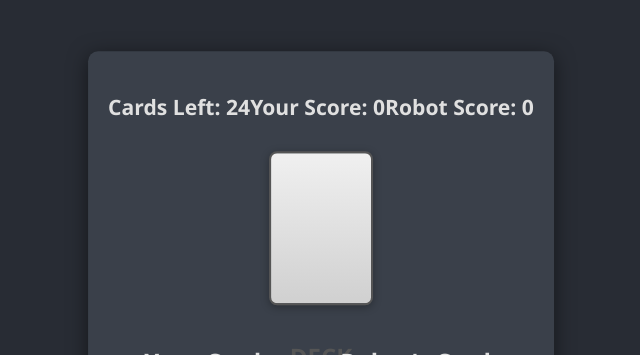
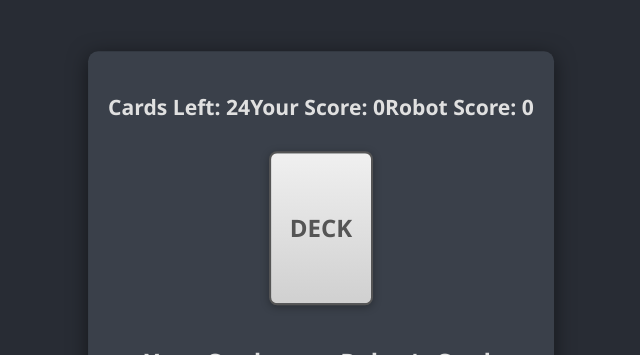
Before and after one commit to Boloboapple/High-Card-Showdown-v2, a plain HTML site: page index.html in a window 1280 px wide. Both pictures are taken after a click on the button "Play Offline (vs. Robot)". Shown: the top 355 px of the page, without its empty margins (319-959 px from the left). Drawn offline with Linux system fonts and the light colour scheme.

Commit message:
Update style.css

```diff
--- a/style.css
+++ b/style.css
@@ -95,7 +95,7 @@ button:disabled {
     position: relative; /* Crucial for animated cards' parenting */
 }
 
-/* Deck Pile Styling - Now a flex item within .game-area (column direction) */
+/* Deck Pile Styling - NOW HAS position: relative; */
 #deck-pile {
     width: 100px;
     height: 150px;
@@ -115,7 +115,8 @@ button:disabled {
     text-align: center;
     line-height: 150px;
     color: #555;
-    /* Removed absolute positioning: position, left, top, transform: translateX */
+    /* Added position: relative; to correctly position ::after content */
+    position: relative;
 }
 
 #deck-pile::after {
```
